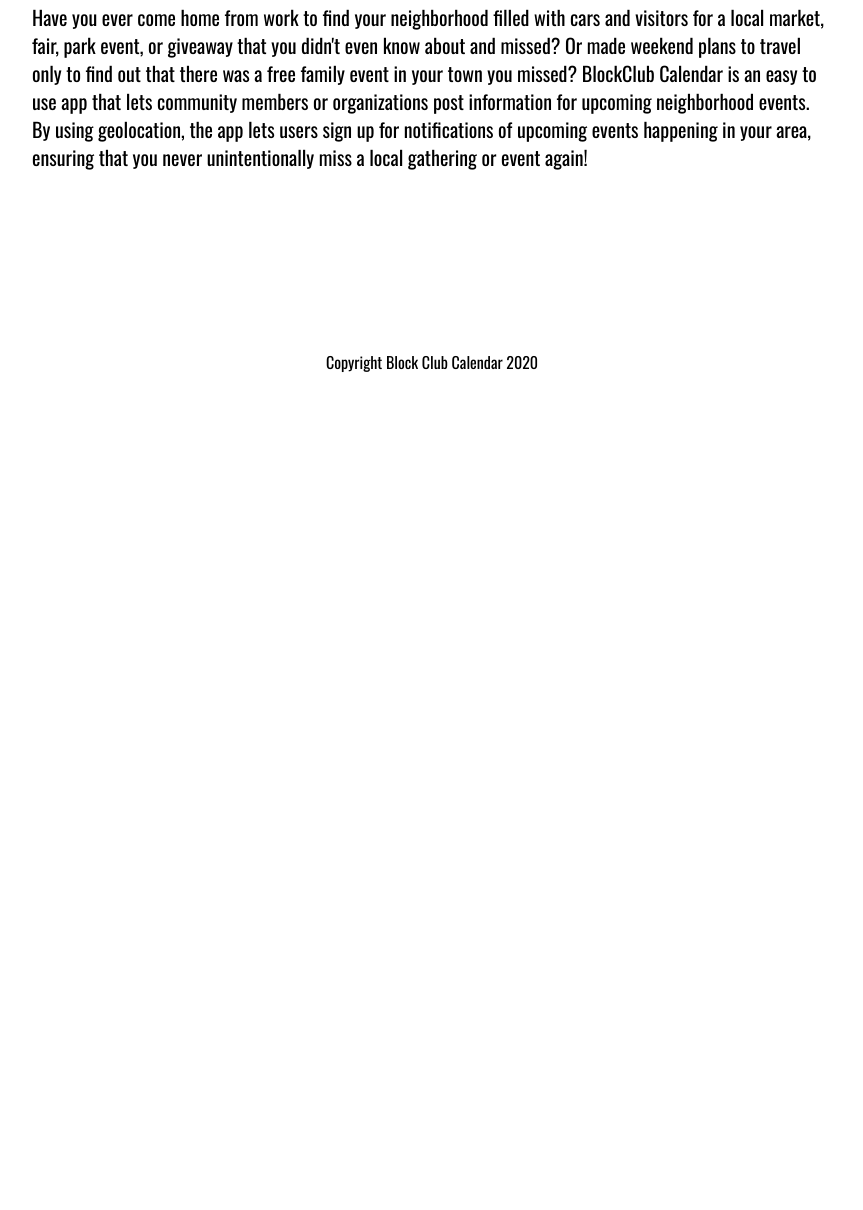
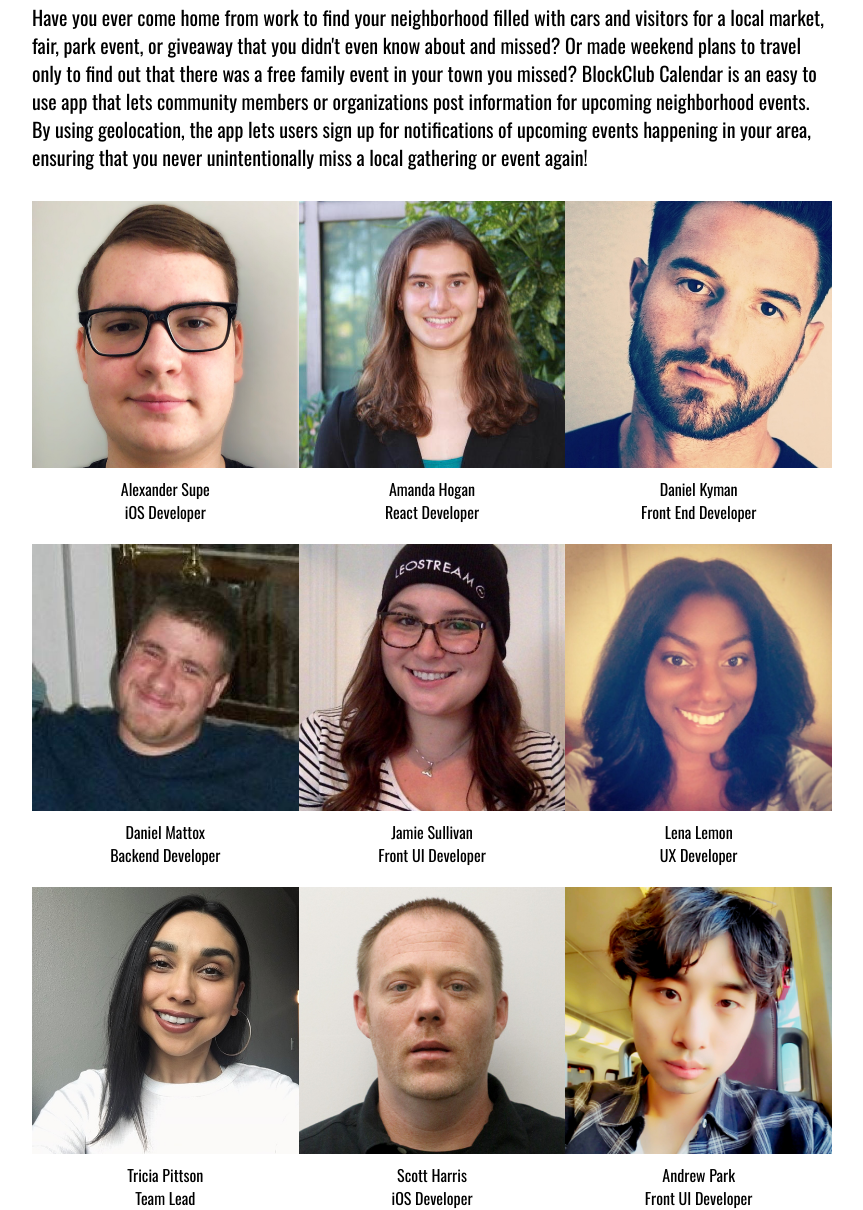
Before and after one commit to BuildWeek-Block-Club-Calendar/Marketing-Page, a plain HTML site: page about.html in a window 1280 px wide. Shown: the part 550-1760 px from the top of the page, without its empty margins (208-1071 px from the left). Before the commit the page ends 953 px from the top, so only its background shows below. Drawn offline with nearby package versions, Linux system fonts and the light colour scheme.

Commit message:
about page update

```diff
--- a/about.html
+++ b/about.html
@@ -1,12 +1,12 @@
 <html lang="en">
 <head>
   <meta charset="utf-8">
-  <meta name="viewport" content="width=device-width, initial-scale=1.0" />
+  <meta name="viewport" content="width=device-width, initial-scale=no" />
 
   <title>Block Club Calendar</title>
 
   <link href="https://fonts.googleapis.com/css?family=Fjalla+One|Oswald&display=swap" rel="stylesheet">
-  <link href="css/features.css" rel="stylesheet">
+  <link href="css/index.css" rel="stylesheet">
 
   <!--[if lt IE 9]>
     <script src="https://cdnjs.cloudflare.com/ajax/libs/html5shiv/3.7.3/html5shiv.js"></script>
@@ -21,7 +21,7 @@
 
   <h1>Block Club Calendar</h1>
   <nav class="navigation">
-   <a href="features.html">Features</a>
+   <a href="index.html">Features</a>
    <a href="about.html">About Us</a>
    <a href="https://front-end-beta.now.sh/">Sign In</a>
   </nav>
@@ -34,14 +34,82 @@
     <img src="img/about.jpg" class="about-img" alt="about-img">
     <p class="p-about"> Have you ever come home from work to find your neighborhood filled with cars and visitors for a local market, fair, park event, or giveaway that you didn't even know about and missed? Or made weekend plans to travel only to find out that there was a free family event in your town you missed?  BlockClub Calendar is an easy to use app that lets community members or organizations post information for upcoming neighborhood events. By using geolocation, the app lets users sign up for notifications of upcoming events happening in your area, ensuring that you never unintentionally miss a local gathering or event again!</p>
     </div>
+    <section class="team">
+      <ul class="members">
+        <li class="first">
+          <img src="img/Alexander_Supe_IOS.png" alt="">
 
+              <p class="team_name">Alexander Supe</p>
+              <p class="team_title">iOS Developer</p>
+              </li>
+        <li class="second">
+         <img src="img/Amanda_Hogan_React.jpeg" alt="">
+
+              <p class="team_name">Amanda Hogan</p>
+              <p class="team_title">React Developer</p>
+          </li>
+
+              <li class="third">
+                <img src="img/Daniel_Kyman_FrontEnd.jpeg" alt="">
+              <p class="team_name">Daniel Kyman</p>
+              <p class="team_title">Front End Developer</p>
+
+            </li>
+
+        <li class="fourth">
+        <img src="img/Daniel_Mattox_Backend.jpeg" alt="">
+
+              <p class="team_name">Daniel Mattox</p>
+              <p class="team_title">Backend Developer</p>
+
+         </li>
+
+        <li class="fifth">
+         <img src="img/jamie_sullivan.jpeg" alt="">
+
+              <p class="team_name">Jamie Sullivan</p>
+              <p class="team_title">Front UI Developer</p>
+
+      </li>
+
+        <li class="sixth">
+        <img src="img/Lena_Lemon_UX.jfif" alt="">
+
+              <p class="team_name">Lena Lemon</p>
+              <p class="team_title">UX Developer</p>
+
+     </li>
+     <li class="seventh">
+      <img src="img/Tricia_Pittson_ProjectLead.jpeg" alt="">
+
+            <p class="team_name">Tricia Pittson</p>
+            <p class="team_title">Team Lead</p>
+
+   </li>
+     <li class="eighth">
+      <img src="img/scott_harris_ios.jpeg" alt="">
+
+            <p class="team_name">Scott Harris</p>
+            <p class="team_title">iOS Developer</p>
+
+   </li>
+   <li class="ninth">
+    <img src="img/tmp_1566779260066.jpg" alt="">
+
+          <p class="team_name">Andrew Park</p>
+          <p class="team_title">Front UI Developer</p>
+
+ </li>
+    </ul>
+
+      </section>
 
     <footer>
 
         <p>Copyright Block Club Calendar 2020</p>
 
       </footer>
-  </div>
+    </div>
 
 
 </body>
--- a/less/about-page.less
+++ b/less/about-page.less
@@ -1,6 +1,9 @@
 
    .about {
 
+    @media @tablet {
+      width: 105%;
+    }
 
     .img-content {
         border-top:@border;
@@ -26,11 +29,36 @@
     .p-about {
       margin-top: 30px;
       font-size:20px;
+
       @media @phone {
        font-size:18px;
        margin: 20px;
        line-height: 1.6;
-       text-indent: 20px;
+       text-indent: 10px;
+
       }
     }
+
+    .team {
+      margin-top: 30px;
+      ul {
+        .wrap();
+        li {
+          flex: 0 0 33.333333%;
+          margin-bottom: 30px;
+
+        }
+      }
+
+      img {
+        width:100%;
+      }
+
+      p {
+        margin-top:20px;
+        text-align:center;
+        line-height:0.2
+      }
+
+   }
   }
--- a/less/marketing-page.less
+++ b/less/marketing-page.less
@@ -17,7 +17,7 @@
       width:105%;
     }
     @media @tablet {
-      width:100%;
+      width:105%;
     }
   }
 
```
Also changed, not shown: index.html (renamed from features.html, +3 -3 lines), css/index.css, img/Alexander_Supe_IOS.png (added), img/Amanda_Hogan_React.jpeg (added), img/Andrew Park.jpg (added), img/Daniel_Kyman_FrontEnd.jpeg (added), img/Daniel_Mattox_Backend.jpeg (added), img/Lena_Lemon_UX.jfif (added), img/Tricia_Pittson_ProjectLead.jpeg (added), img/andrew_park.jpg (added), img/jamie_sullivan.jpeg (added), img/scott_harris_ios.jpeg (added), img/tmp_1566779260066.jpg (added), less/index.less (renamed from less/features.less).
